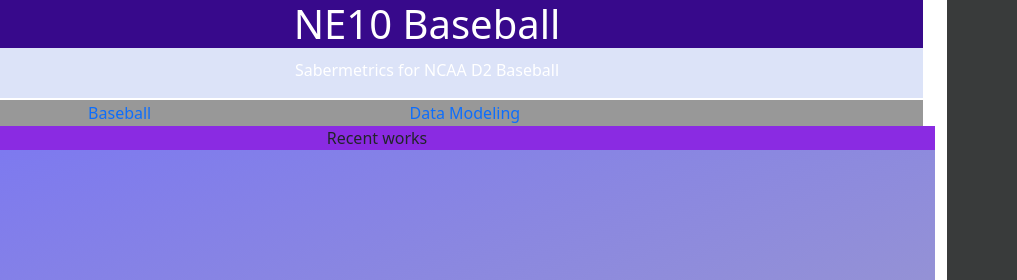
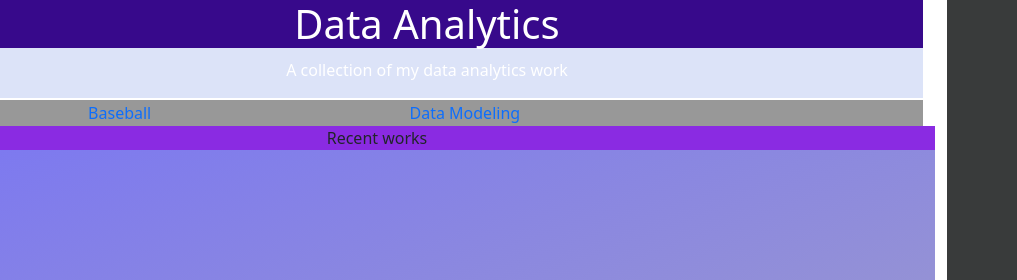
Before and after one commit to Kevin-Lucey/Kevin-Lucey.github.io, a plain HTML site: page stats.html in a window 1280 px wide. Shown: the top 280 px of the page, 263-1280 px from the left. Drawn offline with nearby package versions, Linux system fonts and the light colour scheme.

Commit message:
more updates

```diff
--- a/stats.html
+++ b/stats.html
@@ -14,10 +14,10 @@
 <div class="container bg-white text-black" style="float: left;">
 <div class="container" id="header">
 <img id="logo" src="images/data.jpg"/>
-<h1 id="header2">NE10 Baseball</h1>
+<h1 id="header2">Data Analytics</h1>
 </div>
 <div id="hello" style="color:white">
-            Sabermetrics for NCAA D2 Baseball
+            A collection of my data analytics work
         </div>
         <div style="width:100%">
             <table class="table_nav">
```
Also changed, not shown: index.html (+3 -3 lines).
